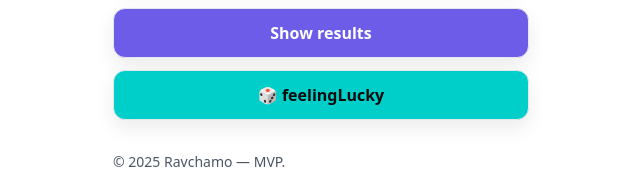
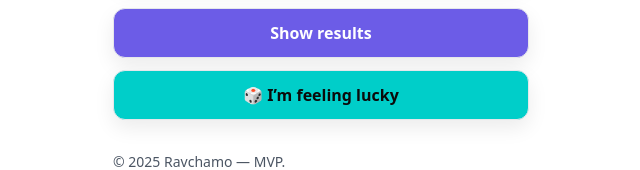
Before and after one commit to underdav1/ravchamo-mvp, a Next.js app: page / in a window 1280 px wide. Shown: the part 870-1040 px from the top of the page, without its empty margins (319-959 px from the left). Built offline with nearby package versions, Linux system fonts and the light colour scheme; no server answers.

Commit message:
Update langs.js

```diff
--- a/app/ui/langs.js
+++ b/app/ui/langs.js
@@ -23,6 +23,7 @@ export const en = {
   findDishes: "Show options",
   seeResults: "Show results",
   lucky: "I'm feeling lucky",
+  feelingLucky: "I’m feeling lucky", // alias
   resultsTop: "Top picks",
   noMatches: "No matches yet. Try fewer filters.",
   call: "Call",
@@ -81,6 +82,7 @@ export const ka = {
   findDishes: "გააძრე კიშკა",
   seeResults: "გააძრე კიშკა",
   lucky: "დამირენდომე",
+  feelingLucky: "იღბალს ვცდი",       // alias
   resultsTop: "საუკეთესო ვარიანტები",
   noMatches: "შედეგი ვერ მოიძებნა. სცადე ნაკლები ფილტრი.",
   call: "დარეკვა",
```
